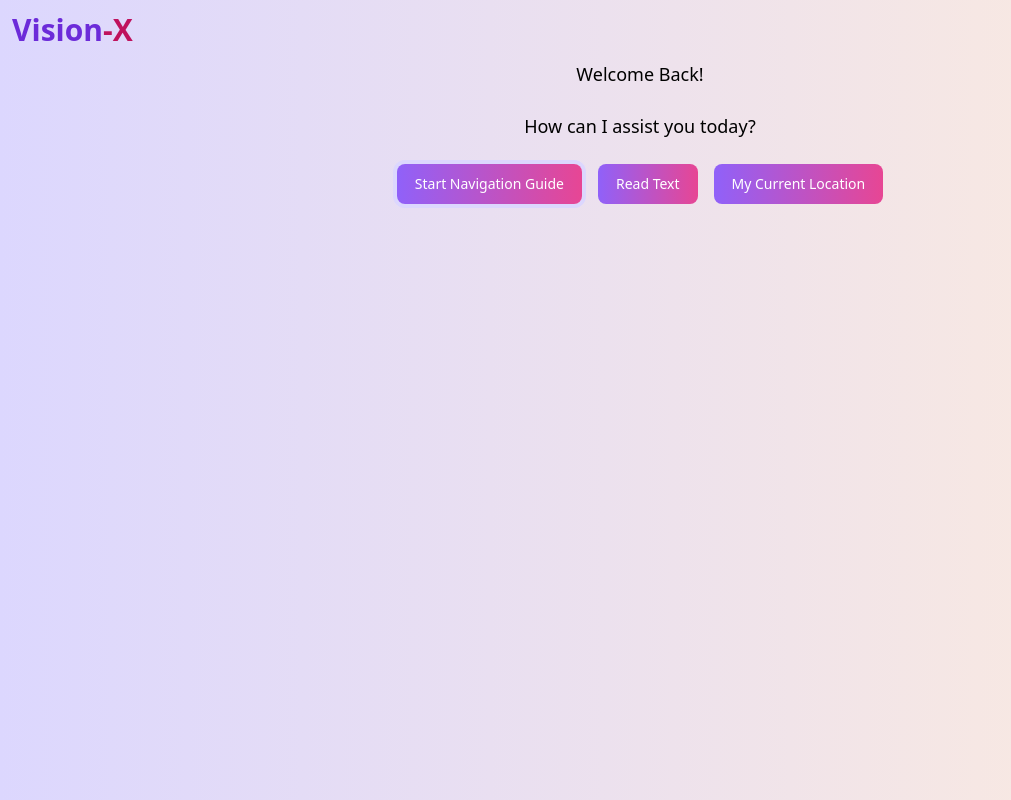
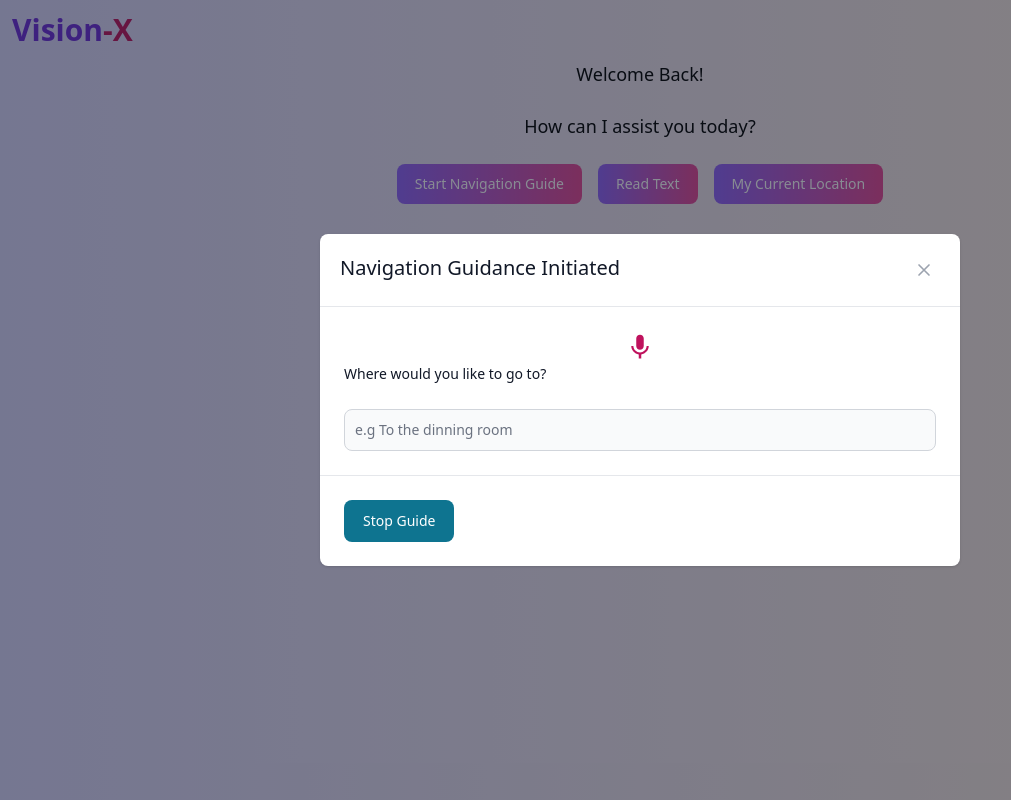
Before and after one commit to BSC-COM-07-19/SMART-GLASSES, a React (Vite) app in the folder frontend/: page / in a window 1280 px wide. Both pictures are taken after a click on the button "Start Navigation Guide". Shown: the whole page, without its empty margins (0-1011 px from the left). Built offline with nearby package versions, Linux system fonts and the light colour scheme.

Commit message:
add screen to text reading

```diff
--- a/frontend/src/pages/Home.jsx
+++ b/frontend/src/pages/Home.jsx
@@ -1,6 +1,30 @@
 import React from 'react'
-import { Button } from "flowbite-react";
+import { Button,Label,Modal, TextInput } from "flowbite-react";
+import { useState,useEffect} from "react";
+import { MdKeyboardVoice } from "react-icons/md";
+
 export default function Home() {
+const [openModal, setOpenModal] = useState(false);
+const [hasGreeted,setHasGreeted]=useState(false)
+// function to handle speech sysnthesis
+const speakText = (text) => {
+    const utterance = new SpeechSynthesisUtterance(text);
+    utterance.lang = 'en-US'; // Set language if needed
+    speechSynthesis.speak(utterance);
+  };
+    // Use useEffect to speak when component mounts
+    useEffect(() => {
+        if(!hasGreeted){
+            speakText('Welcome Back! How can I assist you today?');
+            setHasGreeted(true)
+        }
+      },[hasGreeted]);
+    // read text when modal is opened
+useEffect(()=>{
+    if(openModal){
+        speakText("Navigation guidance initiated. Where would you like to go?")
+    }
+},[openModal])
   return (
     <div className='bg-gradient-to-r from-purple-200 to-orange-100 h-screen'>
         <div className='p-3'>
@@ -9,10 +33,29 @@ export default function Home() {
         <h2 className='text-center text-lg'>Welcome Back!</h2>
         <h3 className='text-center pt-6 text-lg'>How can I assist you today?</h3>
         <div className='mt-6 w-10/12 flex gap-4 mx-auto justify-center'>
-            <Button gradientDuoTone="purpleToPink">Start Navigation Guide</Button>
-            <Button gradientDuoTone="purpleToPink">Read Text</Button>
-            <Button gradientDuoTone="purpleToPink">My Current Location</Button>
+            <Button gradientDuoTone="purpleToPink" onClick={() => {setOpenModal(true); speakText('Start navigation');}}>
+                Start Navigation Guide</Button>
+            <Button gradientDuoTone="purpleToPink" onClick={()=>speakText("Read Text")}>Read Text</Button>
+            <Button gradientDuoTone="purpleToPink" onClick={()=>speakText("My current Location")}>My Current Location</Button>
         </div>
-    </div>
-  )
+        <div>
+            {/* modal section */}
+        <Modal show={openModal} onClose={() => setOpenModal(false)}>
+        <Modal.Header>Navigation Guidance Initiated</Modal.Header>
+        <Modal.Body>
+          <div className="space-y-6">
+            <MdKeyboardVoice className='text-center text-pink-700 mx-auto text-3xl'/>
+            <Label>Where would you like to go to?</Label>
+            <TextInput className='mt-4' placeholder='e.g To the dinning room'></TextInput>
+          </div>
+        </Modal.Body>
+        <Modal.Footer>
+          <Button onClick={() => {setOpenModal(false);
+            speakText("Navigation guidance terminated!")
+          }}>Stop Guide</Button>
+        </Modal.Footer>
+      </Modal>
+      </div>
+      </div>
+      )
 }
```
